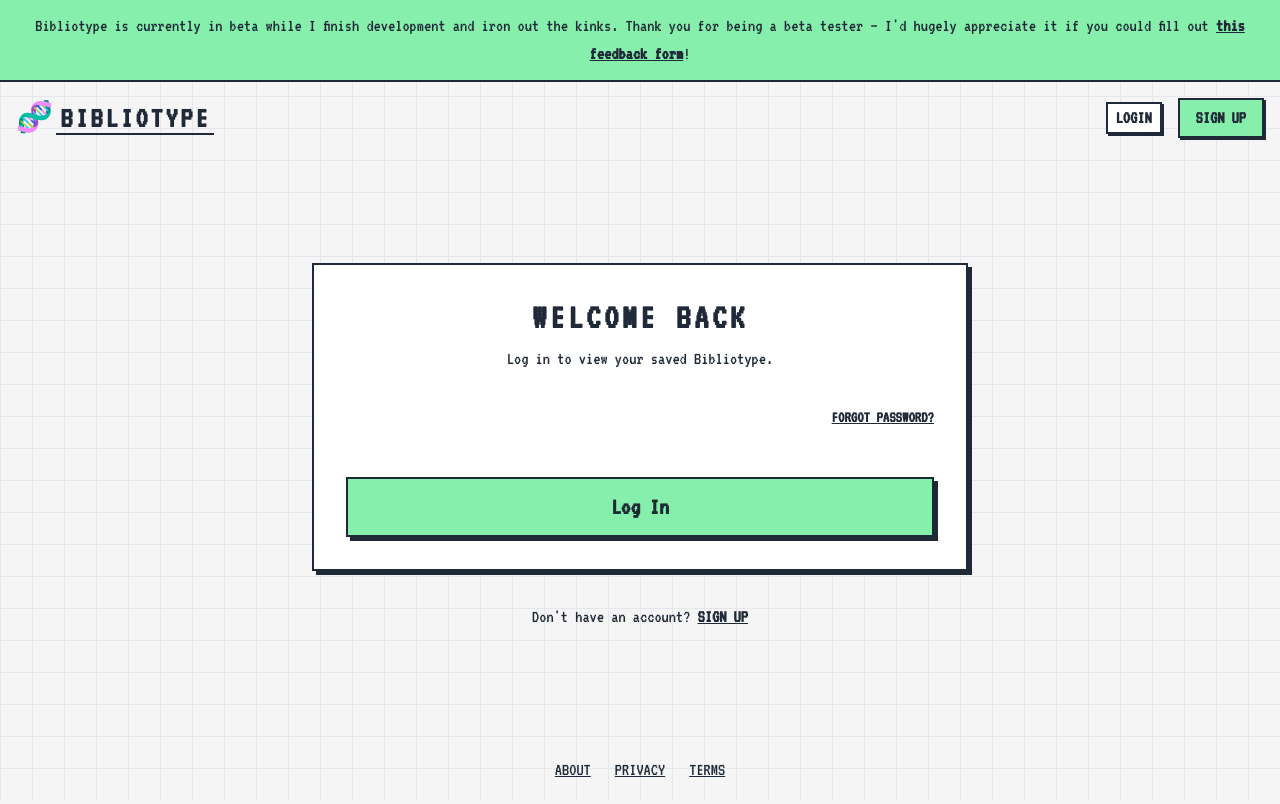
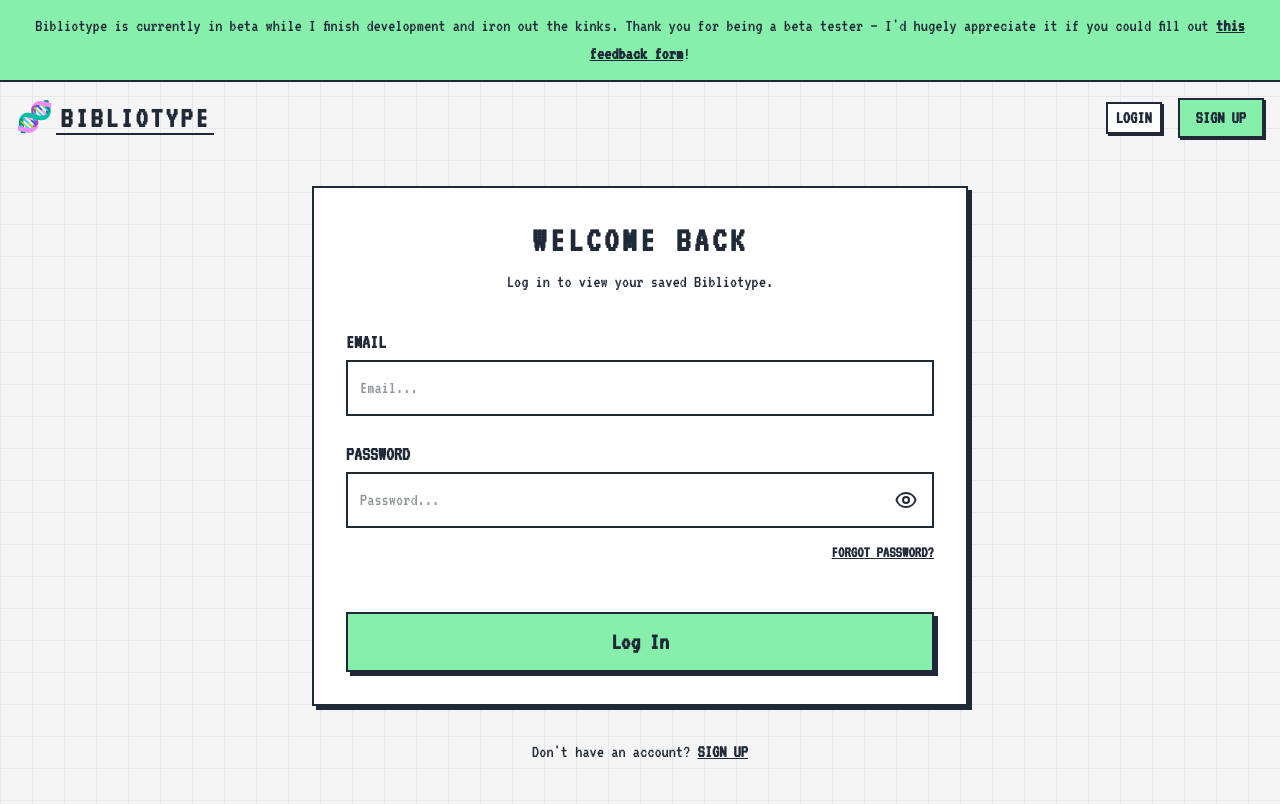
Before and after one commit to vanajmoorthy/bibliotype, a Django app: template core/templates/core/login.html in a window 1280 px wide. Shown: the top 804 px of the page. Run offline with Django 5.2, Linux system fonts and the light colour scheme; the template is opened without the code that fills it: most values are stand-ins (such as "Sample title", 1, 10 or a date in 2020); form fields are guessed from the names that the template uses; style sheets or scripts are compiled from the project's sources; parts of the project's set-up code (start-up, migrations or seed data) failed here and were passed over; some libraries are stand-ins or nearby versions.

Commit message:
feat: show-password toggles on auth forms + forgot-password link spacing
- New password_toggle.html partial (Alpine eye/eye-off button inside a
  relative-wrapped input) used on login, signup (both fields,
  independent toggles), and password-reset-confirm.
- Login password field extracted from the generic field loop so it can
  carry the toggle; forgot-password link moved inside the password
  block with mt-3 instead of hugging the input at mt-1.
- Signup's Alpine validation state (blur timers, error messages) is
  untouched and verified still firing.

```diff
--- a/core/templates/core/login.html
+++ b/core/templates/core/login.html
@@ -22,34 +22,47 @@ and book recommendations.{% endblock %}
                             {% endfor %}
                         </div>
                     {% endif %}
-                    {% for field in form %}
                     <div>
-                            <label for="{{ field.id_for_label }}" class="mb-1 block text-xl font-bold uppercase">
-                                {% if field.name == 'username' %}
+                        <label for="{{ form.username.id_for_label }}" class="mb-1 block text-xl font-bold uppercase">
                             Email
-                                {% else %}
-                                    {{ field.label }}
-                                {% endif %}
                         </label>
                         <input
-                                type="{{ field.field.widget.input_type }}"
-                                name="{{ field.name }}"
-                                id="{{ field.id_for_label }}"
+                            type="text"
+                            name="{{ form.username.name }}"
+                            id="{{ form.username.id_for_label }}"
                             class="border-brand-text focus:ring-brand-purple w-full border-2 bg-white p-3 text-lg focus:ring-2 focus:outline-none"
-                                placeholder="{{ field.label }}..."
+                            placeholder="Email..."
                         />
-                            {% for error in field.errors %}
+                        {% for error in form.username.errors %}
                             <p class="mt-2 text-lg font-bold text-red-600 uppercase">{{ error }}</p>
                         {% endfor %}
                     </div>
+                    <div x-data="{ showPassword: false }">
+                        <label for="{{ form.password.id_for_label }}" class="mb-1 block text-xl font-bold uppercase">
+                            {{ form.password.label }}
+                        </label>
+                        <div class="relative">
+                            <input
+                                type="password"
+                                :type="showPassword ? 'text' : 'password'"
+                                name="{{ form.password.name }}"
+                                id="{{ form.password.id_for_label }}"
+                                class="border-brand-text focus:ring-brand-purple w-full border-2 bg-white p-3 pr-14 text-lg focus:ring-2 focus:outline-none"
+                                placeholder="{{ form.password.label }}..."
+                            />
+                            {% include 'core/partials/password_toggle.html' with toggle_var="showPassword" %}
+                        </div>
+                        {% for error in form.password.errors %}
+                            <p class="mt-2 text-lg font-bold text-red-600 uppercase">{{ error }}</p>
                         {% endfor %}
-                    <div class="mt-1 text-right">
+                        <div class="mt-3 text-right">
                             <a
                                 href="{% url 'password_reset' %}"
                                 class="hover:bg-brand-yellow text-base font-bold uppercase underline"
                             >
                                 Forgot Password?
                             </a>
+                        </div>
                     </div>
                     {% include 'core/partials/buttons/primary_button.html' with text="Log In" %}
                 </form>
--- /dev/null
+++ b/core/templates/core/partials/password_toggle.html
@@ -0,0 +1,47 @@
+{% comment %}
+Show/hide toggle for a password input. Include INSIDE a `relative` wrapper div
+around the input (give the input `pr-14` so text doesn't run under the button).
+Requires an Alpine scope with a boolean named by `toggle_var`.
+
+Usage:
+    {% include 'core/partials/password_toggle.html' with toggle_var="showPassword" %}
+{% endcomment %}
+<button
+    type="button"
+    @click="{{ toggle_var }} = !{{ toggle_var }}"
+    :aria-label="{{ toggle_var }} ? 'Hide password' : 'Show password'"
+    class="text-brand-text hover:bg-brand-yellow absolute top-1/2 right-3 -translate-y-1/2 cursor-pointer p-1"
+>
+    <svg
+        x-show="!{{ toggle_var }}"
+        xmlns="http://www.w3.org/2000/svg"
+        class="h-6 w-6"
+        fill="none"
+        viewBox="0 0 24 24"
+        stroke="currentColor"
+        stroke-width="2"
+    >
+        <path stroke-linecap="round" stroke-linejoin="round" d="M15 12a3 3 0 11-6 0 3 3 0 016 0z" />
+        <path
+            stroke-linecap="round"
+            stroke-linejoin="round"
+            d="M2.458 12C3.732 7.943 7.523 5 12 5c4.478 0 8.268 2.943 9.542 7-1.274 4.057-5.064 7-9.542 7-4.477 0-8.268-2.943-9.542-7z"
+        />
+    </svg>
+    <svg
+        x-show="{{ toggle_var }}"
+        x-cloak
+        xmlns="http://www.w3.org/2000/svg"
+        class="h-6 w-6"
+        fill="none"
+        viewBox="0 0 24 24"
+        stroke="currentColor"
+        stroke-width="2"
+    >
+        <path
+            stroke-linecap="round"
+            stroke-linejoin="round"
+            d="M13.875 18.825A10.05 10.05 0 0112 19c-4.478 0-8.268-2.943-9.543-7a9.97 9.97 0 011.563-3.029m5.858.908a3 3 0 114.243 4.243M9.878 9.878l4.242 4.242M9.88 9.88l-3.29-3.29m7.532 7.532l3.29 3.29M3 3l3.59 3.59m0 0A9.953 9.953 0 0112 5c4.478 0 8.268 2.943 9.543 7a10.025 10.025 0 01-4.132 5.411m0 0L21 21"
+        />
+    </svg>
+</button>
```
Also changed, not shown: core/templates/core/password_reset_confirm.html (+6 -2 lines), core/templates/core/signup.html (+12 -2 lines). Lines whose indentation alone changed are shown as unchanged.
